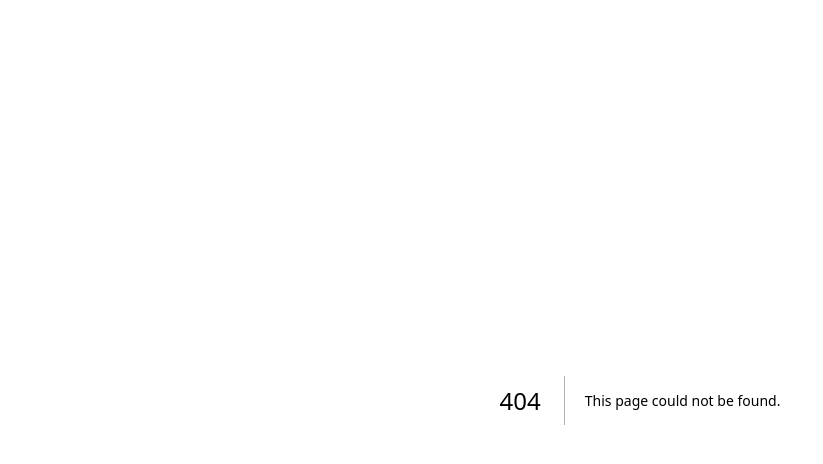
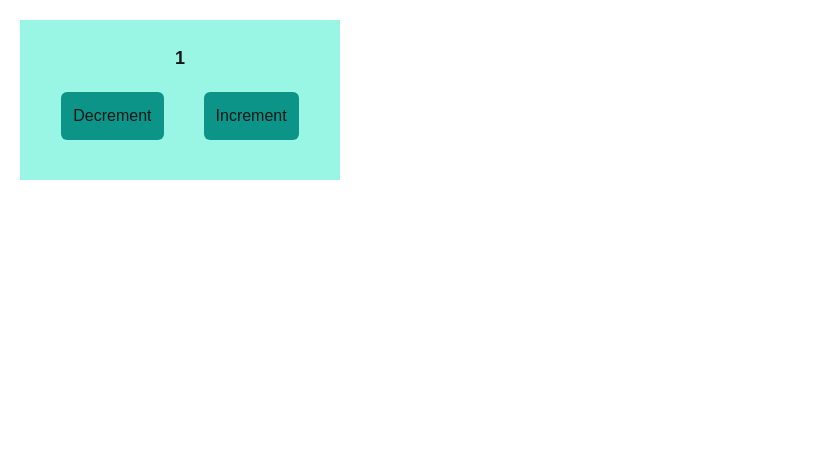
Before and after one commit to Kikunoha/cprg306-assignments, a Next.js app: page /week-4 in a window 1280 px wide. Before the commit this address had no page. Shown: the top 464 px of the page, without its empty margins (0-823 px from the left). Built offline with nearby package versions, Linux system fonts and the light colour scheme.

Commit message:
week-4 assignment

```diff
--- a/app/page.js
+++ b/app/page.js
@@ -5,6 +5,7 @@
         <h1>CPRG 306: Web Development 2 - Assignments</h1>
         <p><Link href="/week-2">Week 2 Assignment</Link></p>
         <p><Link href="/week-3">Week 3 Assignment</Link></p>
+        <p><Link href="/week-4">Week 4 Assignment</Link></p>
       </main>
     );
 }
--- /dev/null
+++ b/app/week-4/new-item.js
@@ -0,0 +1,17 @@
+"use client"
+import { useState } from "react"
+export default function NewItem()
+{
+    const [quantity, setQuantity] = useState(1);
+    const decrement = () => {if (quantity > 1) {setQuantity(quantity - 1)}};
+    const increment = () => {if (quantity < 20) {setQuantity(quantity + 1)}};
+    return(
+        <main className = "w-80 h-40 bg-teal-200 p-1 m-5 flex-1 justify-items-center">
+            <p className = "text-lg font-bold m-5 text-center">{quantity}</p>
+            <div>
+                <button onClick = {decrement} className = "w-25 p-3 mr-5 bg-teal-600 hover:bg-slate-500 rounded-md" disabled = {quantity <= 1}>Decrement</button>
+                <button onClick = {increment} className = "w-25 p-3 ml-5 bg-teal-600 hover:bg-slate-500 rounded-md" disabled = {quantity >= 20}>Increment</button>
+            </div>
+        </main>
+    );
+}
--- /dev/null
+++ b/app/week-4/page.js
@@ -0,0 +1,9 @@
+import NewItem from "./new-item";
+export default function Page()
+{
+    return(
+        <main>
+            <NewItem/>
+        </main>
+    )
+}
```
